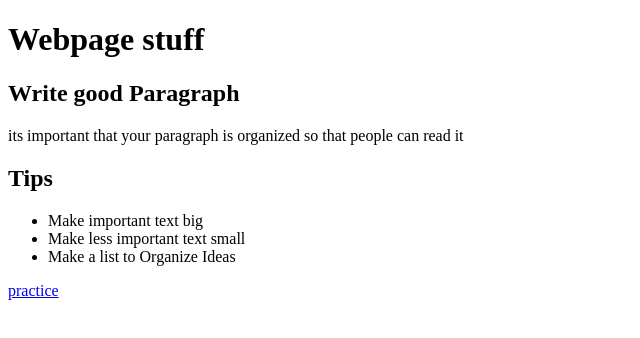
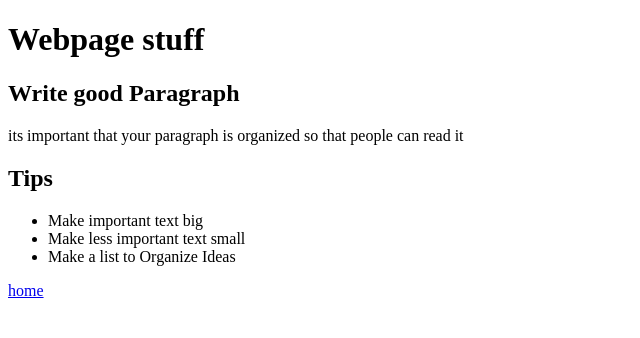
Before and after one commit to TobyJiang559/TobyJiang559, a plain HTML site: page practice.html in a window 1280 px wide. Shown: the full height of the page, 0-640 px from the left. Drawn offline with Linux system fonts and the light colour scheme.

Commit message:
Update practice.html

```diff
--- a/practice.html
+++ b/practice.html
@@ -22,6 +22,6 @@
             URL is location of the file
         <a href="URL"> click here </a>
         -->
-<a href="https://tobyjiang559.github.io/TobyJiang559/practice.html">practice</a>
+<a href="https://tobyjiang559.github.io/TobyJiang559/practice.html">home</a>
 </body>
 </html></html>
```
